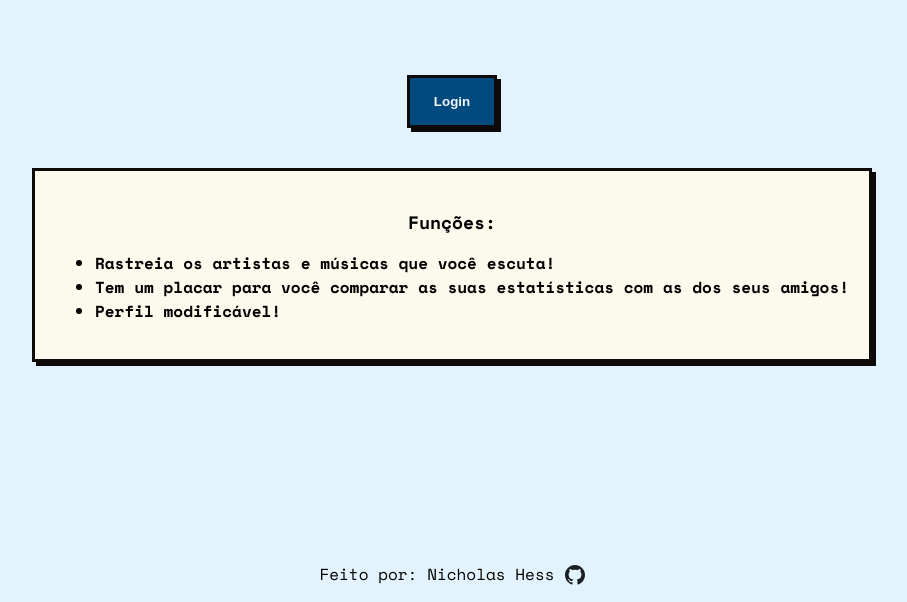
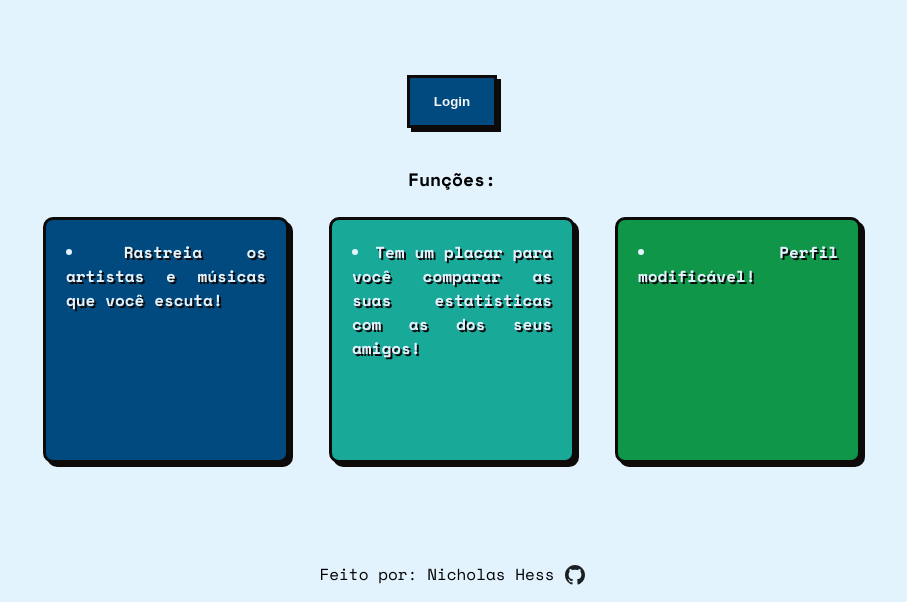
Before and after one commit to nicholashessnh009-art/sst, a Flask app: page / in a window 1280 px wide. Shown: the part 208-810 px from the top of the page, without its empty margins (188-1095 px from the left). Run offline with Flask 3, Linux system fonts and the light colour scheme; the visitor is signed in with stand-in values (Sample User, id 1); some web fonts are replaced.

Commit message:
added 3 boxes listing main features

```diff
--- a/sst/static/home.html
+++ b/sst/static/home.html
@@ -23,13 +23,19 @@
     <main class="home-page">
     <h1 id="home-title">SST: Stats Tracker for Spotify</h1>
     <button onclick="window.location.href='/login'" class="botao">Login</button>
-    <div class="caixa1">
+    <div id="home-desc">
         <p id="home-desc-header">Funções:</p>
-        <ul id="features">
+        <div id="features">
+            <div id="feature1" class="feature">
             <li>Rastreia os artistas e músicas que você escuta!</li>
+            </div>
+            <div id="feature2" class="feature">
             <li>Tem um placar para você comparar as suas estatísticas com as dos seus amigos!</li>
+            </div>
+            <div id="feature3" class="feature">
             <li>Perfil modificável!</li>
-        </ul>
+            </div>
+        </div>
     </div>
 </main>
 <div id="footer">
--- a/sst/static/style/style.css
+++ b/sst/static/style/style.css
@@ -281,3 +281,54 @@ nav a:hover {
     color: var(--accent1);
     font-weight: bold;
 }
+
+.feature {
+    display: block;
+    aspect-ratio: 1 / 1;
+    width: 200px;
+    border: 3px solid var(--ink);
+    padding: 20px;
+    text-align: justify;
+    box-shadow: 4px 4px 0 var(--ink);
+    border-radius: 10px;
+    transition: transform 0.1s, box-shadow 0.1s;
+}
+
+#features {
+    margin-top: 20px;
+    display: flex;
+    flex-direction: row;
+    justify-content: center;
+    gap: 40px;
+    font-weight: 600;
+    text-shadow: 2px 2px 0 var(--ink);
+    color: var(--bg1);
+
+}
+
+#home-desc {
+    display: flex;
+    flex-direction: column;
+    align-items: center;
+    width: 100%;
+}
+
+#feature1 {
+    background-color: var(--accent1);
+
+}
+
+#feature2 {
+    background-color: var(--accent2);
+
+}
+
+#feature3 {
+    background-color: var(--accent3);
+
+}
+
+.feature:hover {
+    transform: translate(4px, 4px);
+    box-shadow: 2px 2px 0px var(--ink);
+}
```
